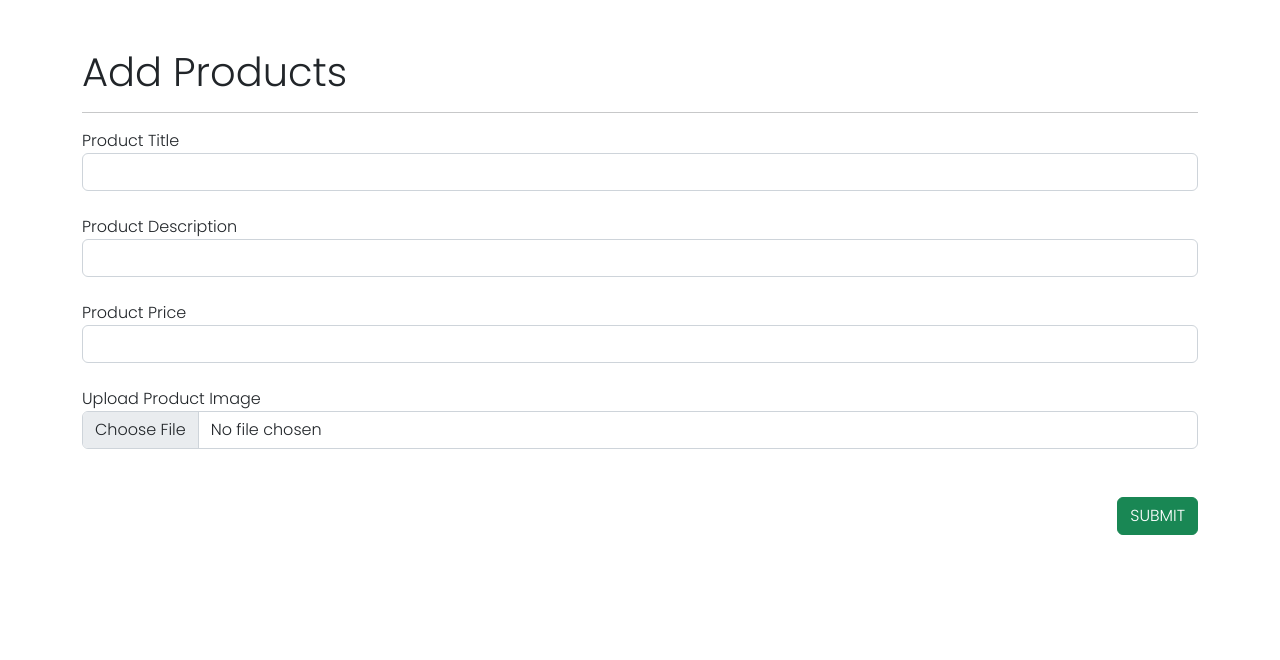
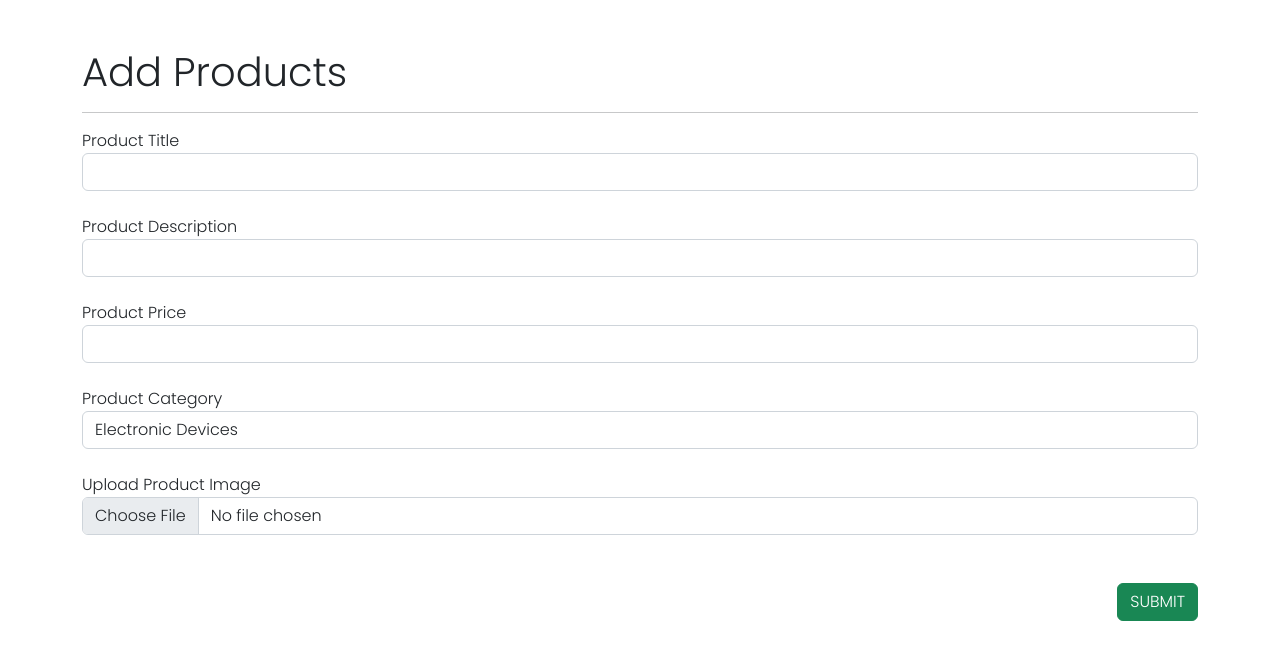
Before and after one commit to pawannane/ecommerce-react-web, a React (Create React App) app: page /add-products in a window 1280 px wide. Shown: the top 660 px of the page. Built offline with nearby package versions, Linux system fonts and the light colour scheme.

Commit message:
product category field added

```diff
--- a/src/Components/AddProducts.jsx
+++ b/src/Components/AddProducts.jsx
@@ -8,6 +8,7 @@ const AddProducts = () => {
 
     const [title, setTitle] = useState('')
     const [price, setPrice] = useState('')
+    const [category, setCategory] = useState('')
     const [description, setDescription] = useState('')
     const [image, setImage] = useState(null)
 
@@ -36,7 +37,7 @@ const AddProducts = () => {
     const handleAddProduct = (e) => {
         e.preventDefault()
         // console.log(title, description, price);
-        // console.log(image)
+        // console.log(category)
         const uploadTask = storage.ref(`product-images/${image.name}`).put(image);
         uploadTask.on('state_changed', snapshot => {
             const progress = (snapshot.bytesTransferred / snapshot.totalBytes) * 100
@@ -46,6 +47,7 @@ const AddProducts = () => {
                 fs.collection('Products').add({
                     title,
                     description,
+                    category,
                     price: Number(price),
                     url
                 }).then(() => {
@@ -87,6 +89,19 @@ const AddProducts = () => {
                 <label>Product Price</label>
                 <input type="number" className='form-control' value={price} onChange={(e) => setPrice(e.target.value)} required />
                 <br />
+                <label>Product Category</label>
+                <select className='form-control' placeholder='Select Product Category' value={category} onChange={(e) => setCategory(e.target.value)} required>
+                    <option value="Electronic Devices">Electronic Devices</option>
+                    <option value="Mobile Accessories" selected>Mobile Accessories </option>
+                    <option value="TV & Home Appliances">TV & Home Appliances</option>
+                    <option value="Sports & outdoors">Sports & outdoors</option>
+                    <option value="Health & Beauty">Health & Beauty</option>
+                    <option value="Home & Lifestyle">Home & Lifestyle</option>
+                    <option value="Men's Fashion">Men's Fashion</option>
+                    <option value="Watches, bags & Jewellery">Watches, bags & Jewellery</option>
+                    <option value="Groceries">Groceries</option>
+                </select>
+                <br />
                 <label>Upload Product Image</label>
                 <input type="file" ref={file} className='form-control' onChange={handleProductImg} required />
                 <br />
```
